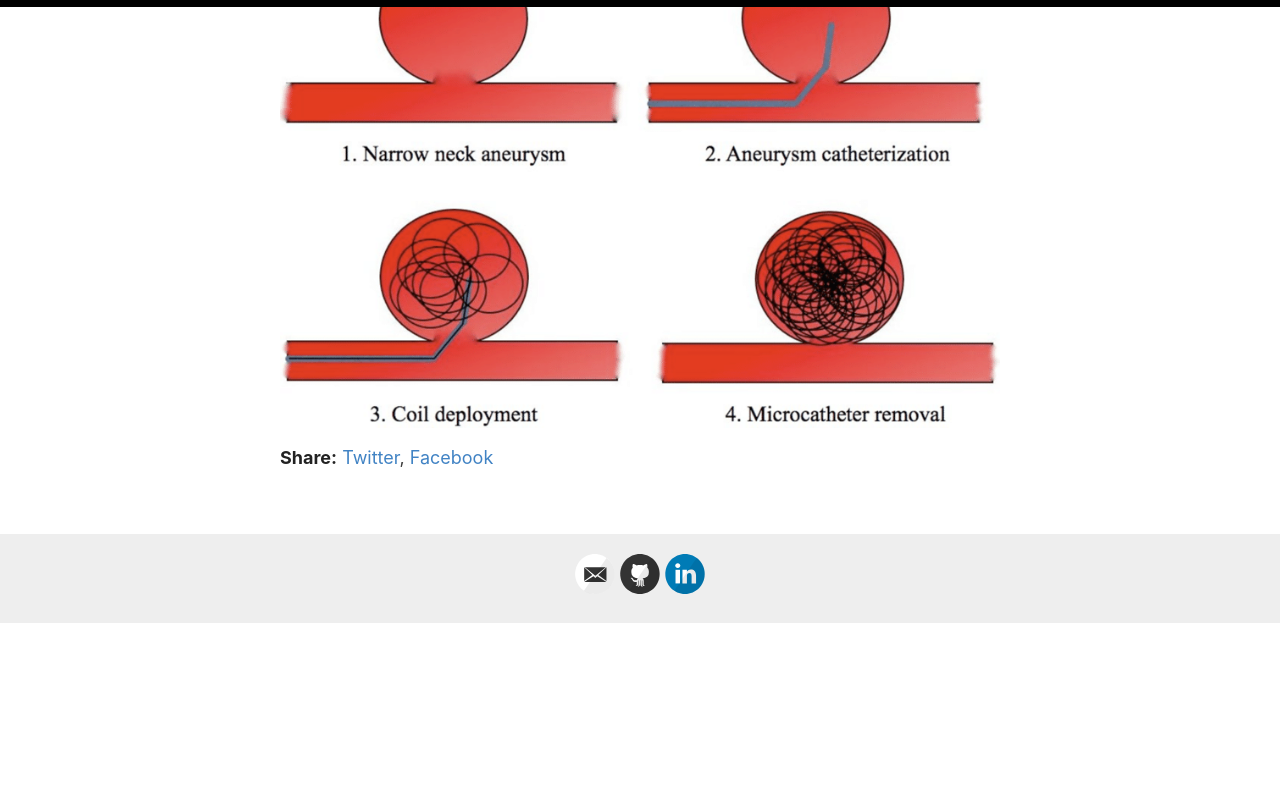
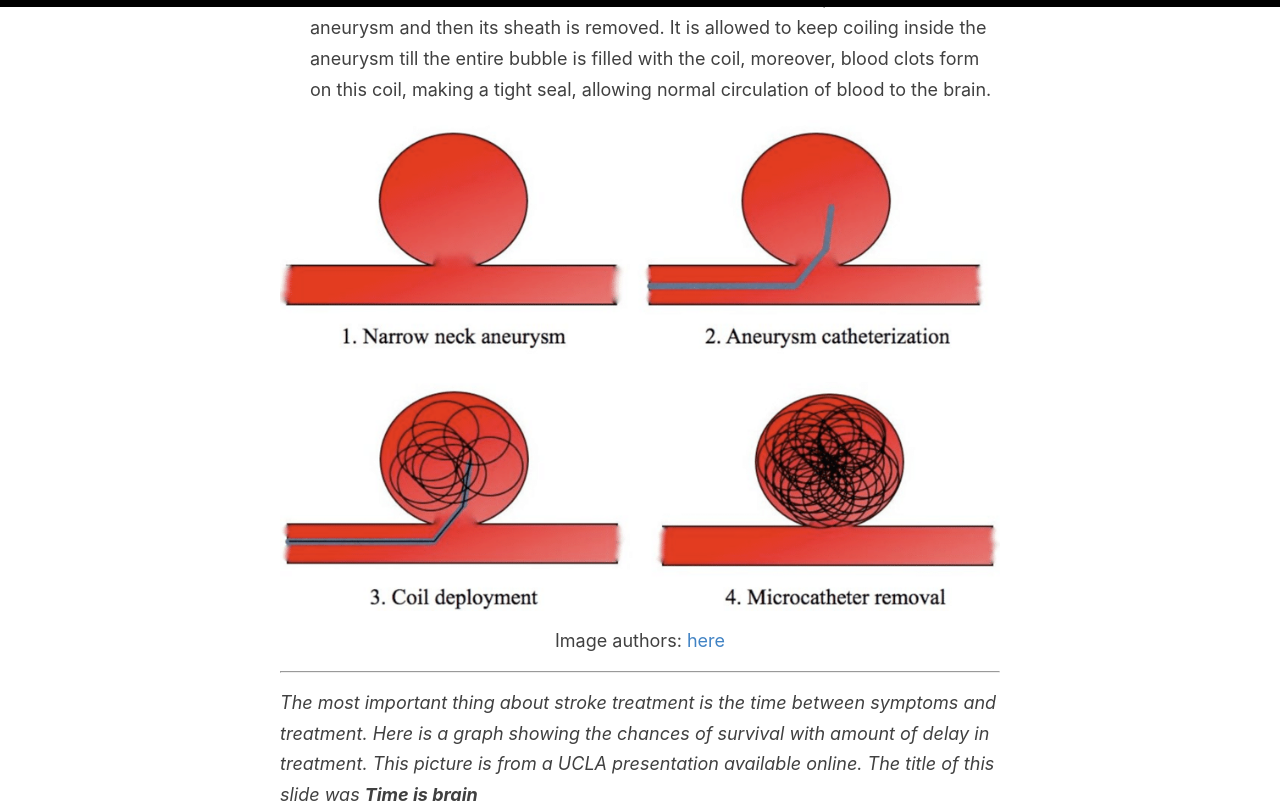
Before and after one commit to CodeSeeker99/codeseeker99.github.io, a Jekyll site: the page built from _posts/2021-02-04-how-is-a-stroke-treated.md, in a window 1280 px wide and 1400 px high, scrolled down 8600 px. Shown: the top 806 px of the window. Built offline with Jekyll 4.4.1, drawn with Linux system fonts in a browser that asks for light colours; our own code applies the rules of GitHub Pages for plain Markdown files; before the commit the page ends 9223 px from its top, so only the background shows below that; some of the changed text lies outside the part shown; grey boxes are pictures that could not be loaded.

Commit message:
Update 2021-02-04-how-is-a-stroke-treated.md

```diff
--- a/_posts/2021-02-04-how-is-a-stroke-treated.md
+++ b/_posts/2021-02-04-how-is-a-stroke-treated.md
@@ -71,14 +71,17 @@ Here, you can appreciate why knowing the etiology of the stroke is very importan
   - **MERCI Retriever**: This is a sheathed wire that is inserted into the blood vessel. Usually inserted through a completely different area (eg. through groin arteries), it is eventually brought to the blocked vessel. The wire is pushed in from behind and brought in front of the clot. Then sheath is pulled back so that the end of the wire is revealed. The wire itself tends to coil, hence forming a net to catch the clot. The wire is now pulled out and it brings the clot out with it. This method was the first of its kind mechanical procedure to be approved by the FDA.
 
   ![Clip]({{site.baseurl}}/images/MERCI.png)
+  <p style="text-align:center"> Image authors: <a href="https://brainchemist.wordpress.com/tag/concentric-merci-retriever/">here</a> </p>
 
   - **Aspiration catheter**: This is a suction-based method. A tube is inserted into the vessel and brought near the clot. The clot is then poked with a wire while the tube sucks in all the plaque.
 
   ![Clip]({{site.baseurl}}/images/suction.png)
+  <p style="text-align:center"> Image authors: <a href="https://www.cirse.org/patients/ir-procedures/thrombectomy/">here</a> </p>
 
   - **Stents**: This wire is used to push the cloth to the periphery of the vessel, allowing blood to flow from the middle and clean up all the pieces.
 
   ![Clip]({{site.baseurl}}/images/STENT.png)
+  <p style="text-align:center"> Image authors: <a href="https://www.ncbi.nlm.nih.gov/pmc/articles/PMC5089075/">here</a> </p>
 
 <h3 style="text-align:left">Haemorrhagic</h3>
 
@@ -102,7 +105,20 @@ Here, you can appreciate why knowing the etiology of the stroke is very importan
   - **Clipping**: For haemorrhages caused due to bursting of aneurysms (a ballooned area of the vessel which is weakened). Clipping is a surgical method where, the base of the aneurysm is shut using a clip, so the blood stops flowing in that direction.
 
   ![Clip]({{site.baseurl}}/images/clipping.png)
+  <p style="text-align:center"> Image authors: <a href="https://youtu.be/BYE5lxTzNVM?t=343">here</a> </p>
 
   - **Coil embolization**: The aneurysm can also be blocked off using a special wire. This is a wire similar to that used in the MERCI retriever. It is placed inside the aneurysm and then its sheath is removed. It is allowed to keep coiling inside the aneurysm till the entire bubble is filled with the coil, moreover, blood clots form on this coil, making a tight seal, allowing normal circulation of blood to the brain.
 
   ![Embolization]({{site.baseurl}}/images/embolization.png)
+  <p style="text-align:center"> Image authors: <a href="https://www.researchgate.net/figure/Techniques-of-Endosaccular-Coil-Embolization-Therapy-Standard-Coiling-for-Narrow-Neck_fig1_259890159">here</a> </p>
+
+---
+
+_The most important thing about stroke treatment is the time between symptoms and treatment. Here is a graph showing the chances of survival with amount of delay in treatment. This picture is from a UCLA presentation available online. The title of this slide was **Time is brain**_
+
+![Time-Brain graph]({{site.baseurl}}/images/timebrain.png)
+<p style="text-align:center"> Image authors: <a href="https://youtu.be/n1qL12UGJt0?t=486">here</a> </p>
+
+---
+
+## REFERENCES
```
